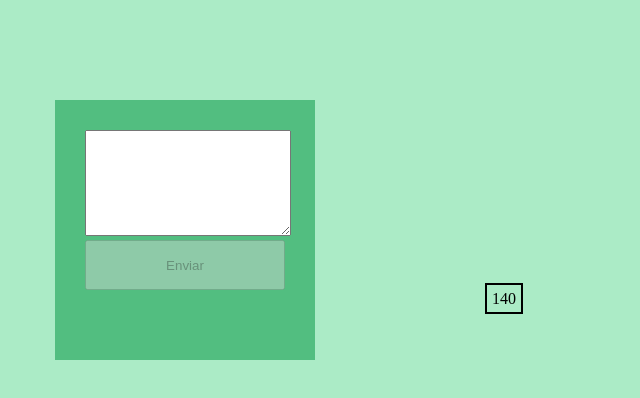
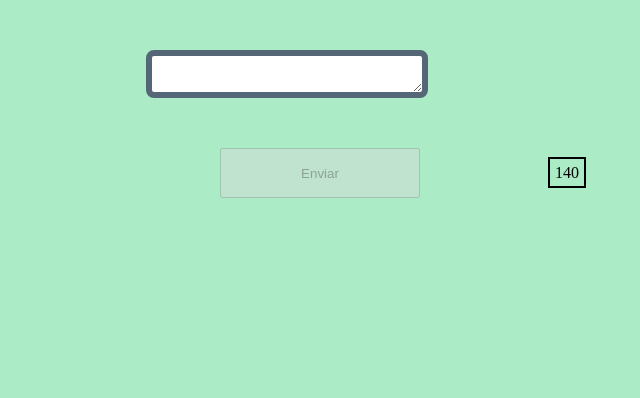
Before and after one commit to cilenedv/twitter-js, a plain HTML site: page index.html in a window 1280 px wide. Shown: the whole page, without its empty margins (353-993 px from the left). Drawn offline with Linux system fonts and the light colour scheme.

Commit message:
Subiendo function resize() {

```diff
--- a/css/main.css
+++ b/css/main.css
@@ -1,15 +1,6 @@
 body{
 	background-color: #ABEBC6;
 }
-form{
-	background-color: #52BE80;
-	width:200px;
-	height: 200px;
-	margin-top:100px;
-	margin-left: 400px;
-	padding:30px;
-}
-
 #contenedor{
 	margin-left: 400px;
 	color:#BA4A00;
@@ -20,8 +11,7 @@ form{
 	border: 2px solid black;
 	width: 40px;
 	height: 30px;
-	margin-top: 10px;
-	margin-left: 400px;
+	margin-left: 124px;
 }
 .color-120{
 	color: blue;
@@ -33,10 +23,18 @@ form{
 	font-weight: bold;
 }
 #texto {
-	width:200px;
-	height:100px;
+  display:block;
+  overflow:hidden;
+  padding:10px;
+  width:250px;
+  font-size:14px;
+  margin:50px auto;
+  border-radius:8px;
+  border:6px solid #556677;
+  text-align: left;
 }
 #boton{
 	width:200px;
 	height:50px;
+	margin-left: 565px;
 }
--- a/index.html
+++ b/index.html
@@ -6,9 +6,8 @@
 </head>
 <body>
 	<form>
-		<textarea id="texto" type="texto" >
-		</textarea>
-		<button type="submit" id="boton" disabled="">Enviar</button>
+		<textarea id="texto" type="text" rows="1"></textarea>
+		<button type="submit" id="boton" disabled>Enviar</button>
 		<span id="contador"></span><br>
 	</form>
 	<div id="contenedor"></div>
--- a/js/app.js
+++ b/js/app.js
@@ -1,9 +1,10 @@
 window.addEventListener("load", function() {
     var boton = document.getElementById("boton");
     var textArea = document.getElementById("texto");
+    textArea.addEventListener('keyup', autosize);
     var contador=document.getElementById("contador");
     var caracteres = contador.innerHTML=140;
-    boton.addEventListener("click", function(e) {
+    boton.addEventListener("click", function(e){
         e.preventDefault();
         var texto = textArea.value;
         agregarMensaje(texto);
@@ -12,6 +13,7 @@ window.addEventListener("load", function() {
         boton.disabled=true;
         contador.classList.remove("color-120");
         contador.classList.remove("color-130");
+    	resize();
     });
     function agregarMensaje(texto) {
         var mensaje = document.createElement("div");
@@ -19,7 +21,17 @@ window.addEventListener("load", function() {
         var contenedor = document.getElementById("contenedor");
         contenedor.insertBefore(mensaje, contenedor.childNodes[0]);
     }
-    texto.addEventListener("keydown", function() {
+    function autosize(){
+        var el = this;
+        setTimeout(function(){
+            el.style.cssText = 'height:auto; padding:0';
+            el.style.cssText = 'height:' + el.scrollHeight + 'px';
+        },0);
+    }
+    function resize(){
+       textArea.style.cssText = "height: auto";
+   }
+    texto.addEventListener("keyup", function() {
         boton.disabled = false;
         var longitud = textArea.value.length;
         if(longitud <= caracteres) {
```
